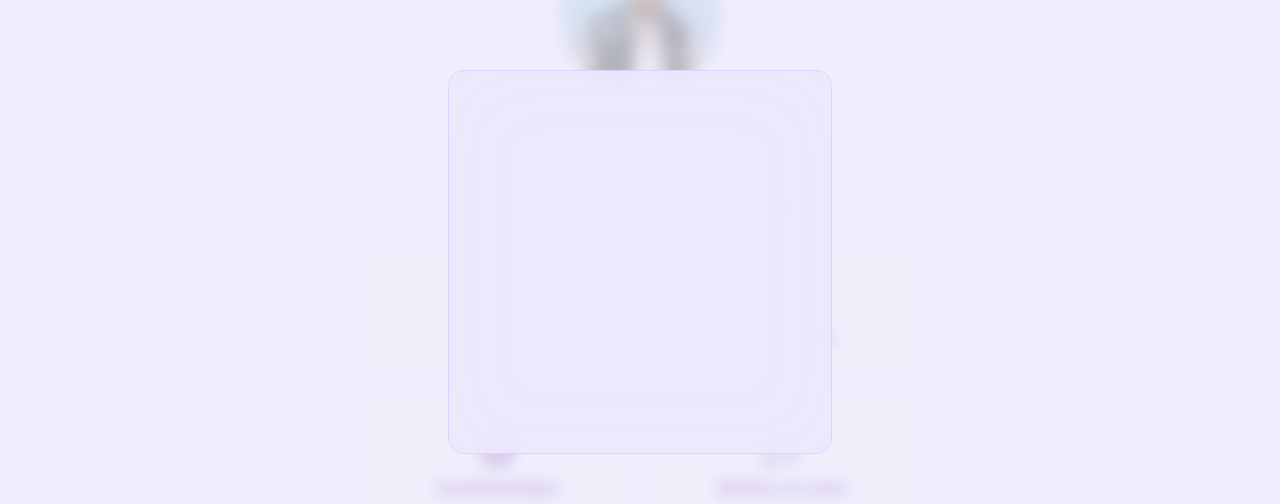
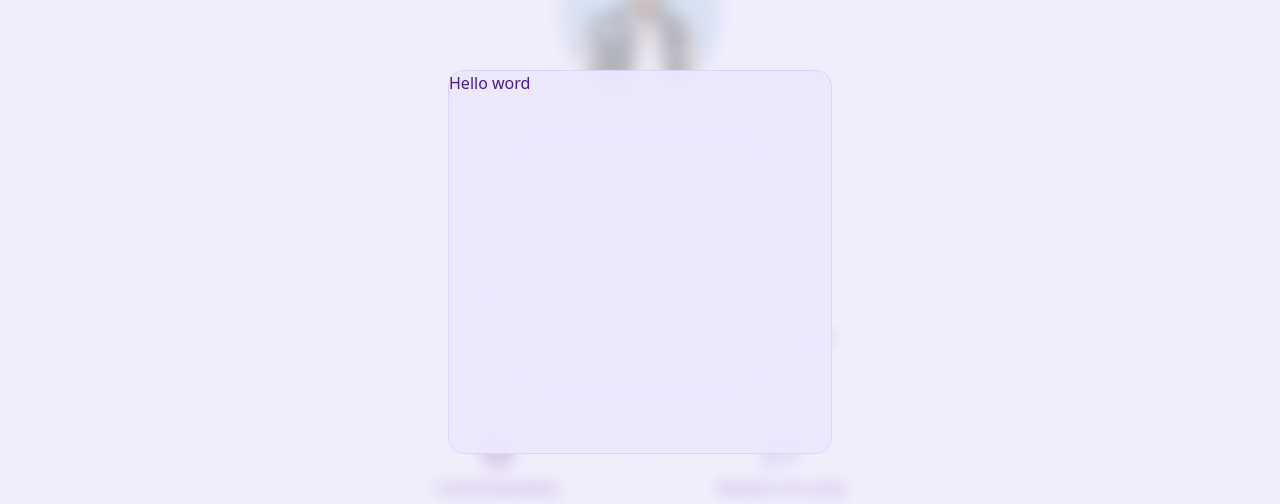
Before and after one commit to tugnodev/cc-frontend, a SvelteKit app: page /market/profile in a window 1280 px wide. Both pictures are taken after a click on the button "Panier". Shown: the part 138-642 px from the top of the page. Built offline with nearby package versions, Linux system fonts and the light colour scheme.

Commit message:
fix modal
Co-authored-by: Sira DIENG <siradieng9305@gmail.com>

```diff
--- a/src/components/Panier.svelte
+++ b/src/components/ModalBox.svelte
@@ -1,6 +1,9 @@
 <script>
+    let { children } = $props();
 </script>
 
 <div
     class="w-96 h-96 bg-base-200/90 rounded-2xl border border-base-300 backdrop-blur-2xl"
-></div>
+>
+    {@render children()}
+</div>
--- a/src/routes/market/profile/+page.svelte
+++ b/src/routes/market/profile/+page.svelte
@@ -8,7 +8,7 @@
     } from "@lucide/svelte";
     import { X } from "@lucide/svelte";
     import Main from "../../../components/Main.svelte";
-    import Panier from "../../../components/Panier.svelte";
+    import ModalBox from "../../../components/ModalBox.svelte";
 
     let modal = false;
     let window;
@@ -55,7 +55,9 @@
     <div
         class="absolute inset-0 p-2 bg-base-100/70 backdrop-blur z-50 flex items-center justify-center"
     >
-        <Panier />
+        <ModalBox>
+            <h1>Hello word</h1>
+        </ModalBox>
         <button
             on:click={() => (modal = false)}
             class="absolute top-2 right-2 btn btn-sm btn-circle btn-ghost btn-error"
```
